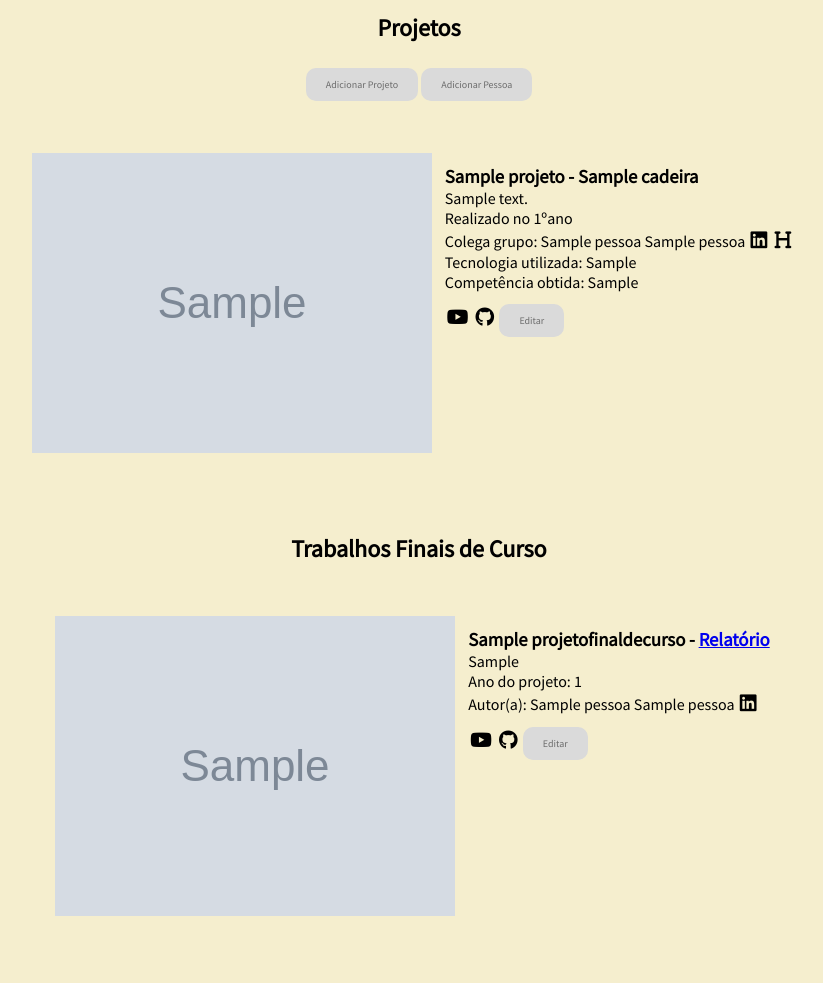
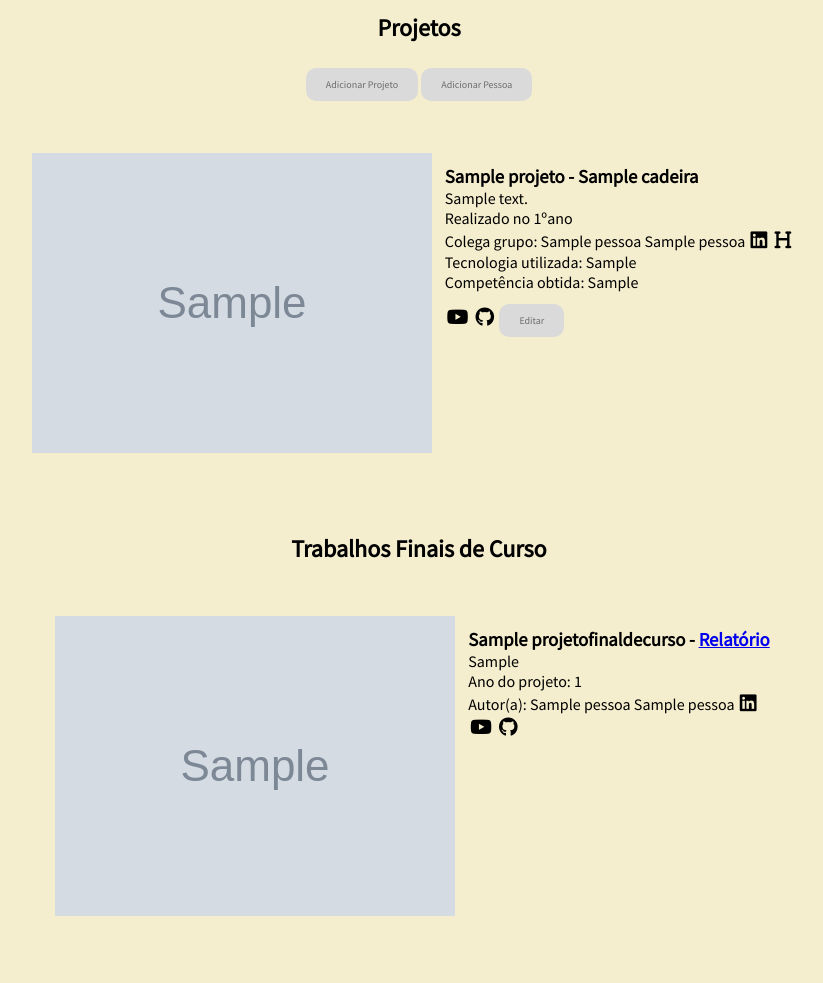
Before and after one commit to Martimlt/Portfoliopw, a Django app: page /projetos in a window 1280 px wide. Shown: the part 81-1064 px from the top of the page, without its empty margins (221-1044 px from the left). Run offline with Django 4.2, Linux system fonts and the light colour scheme; a user stored in the database is signed in; tables that the repository leaves empty hold one stand-in row (values such as "Sample post"); grey boxes marked "Sample" are stand-in pictures; parts of the project's set-up code (start-up, migrations or seed data) failed here and were passed over; some libraries are stand-ins or nearby versions.

Commit message:
Update projetos.html

```diff
--- a/portfolio/templates/portfolio/projetos.html
+++ b/portfolio/templates/portfolio/projetos.html
@@ -88,9 +88,6 @@
                   <a href="{{ projetoFinal.linkGit }}" target="_blank"
                   ><i class="fa-brands fa-github button1"></i
                   ></a>
-                  {% if request.user.is_authenticated %}
-                      <a href="{% url 'portfolio:editarProjeto' projeto.id %}"><button class="btn">Editar</button></a>
-                  {% endif %}
               </div>
           </div>
       {% elif projetoFinal.right == True %}
@@ -114,9 +111,6 @@
                   <a href="{{ projetoFinal.linkGit }}" target="_blank"
                   ><i class="fa-brands fa-github button1"></i
                   ></a>
-                  {% if request.user.is_authenticated %}
-                      <a href="{% url 'portfolio:editarProjeto' projeto.id %}"><button class="btn">Editar</button></a>
-                  {% endif %}
               </div>
           </div>
       {% endif %}
```
